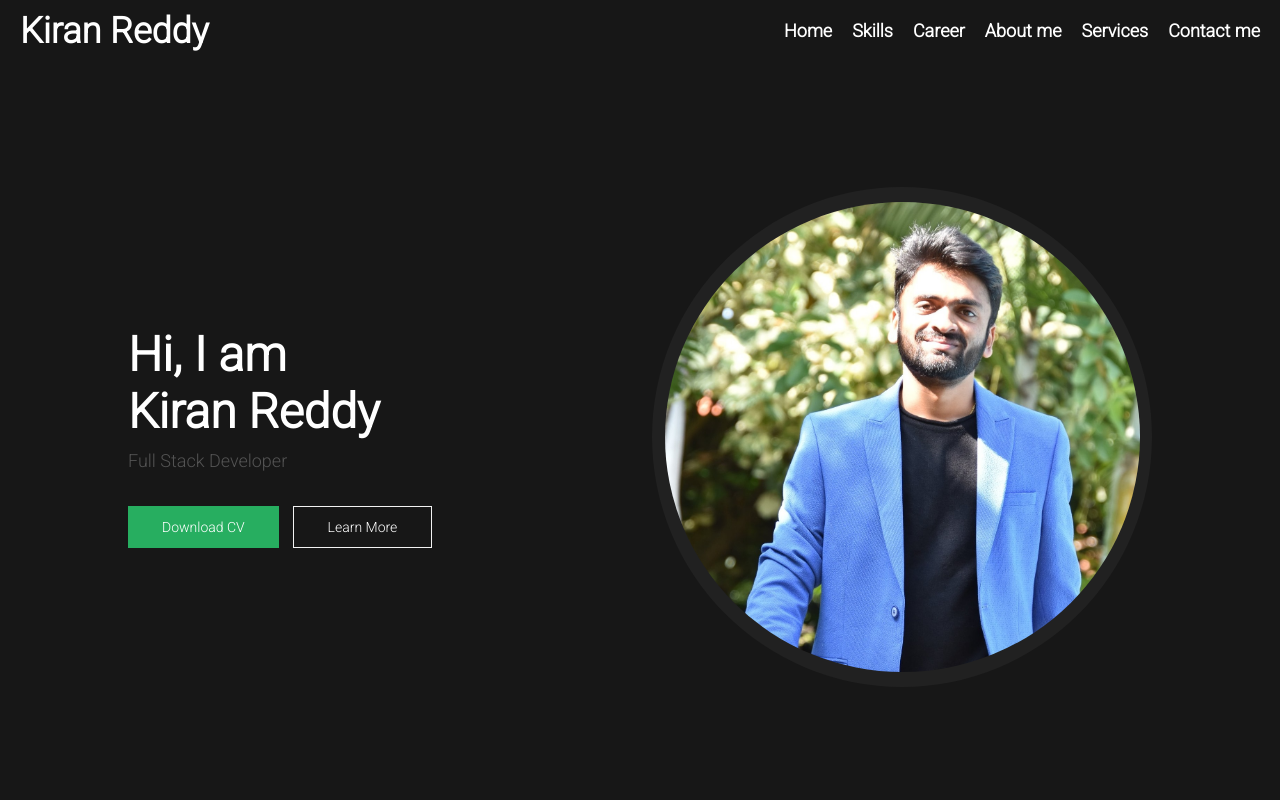
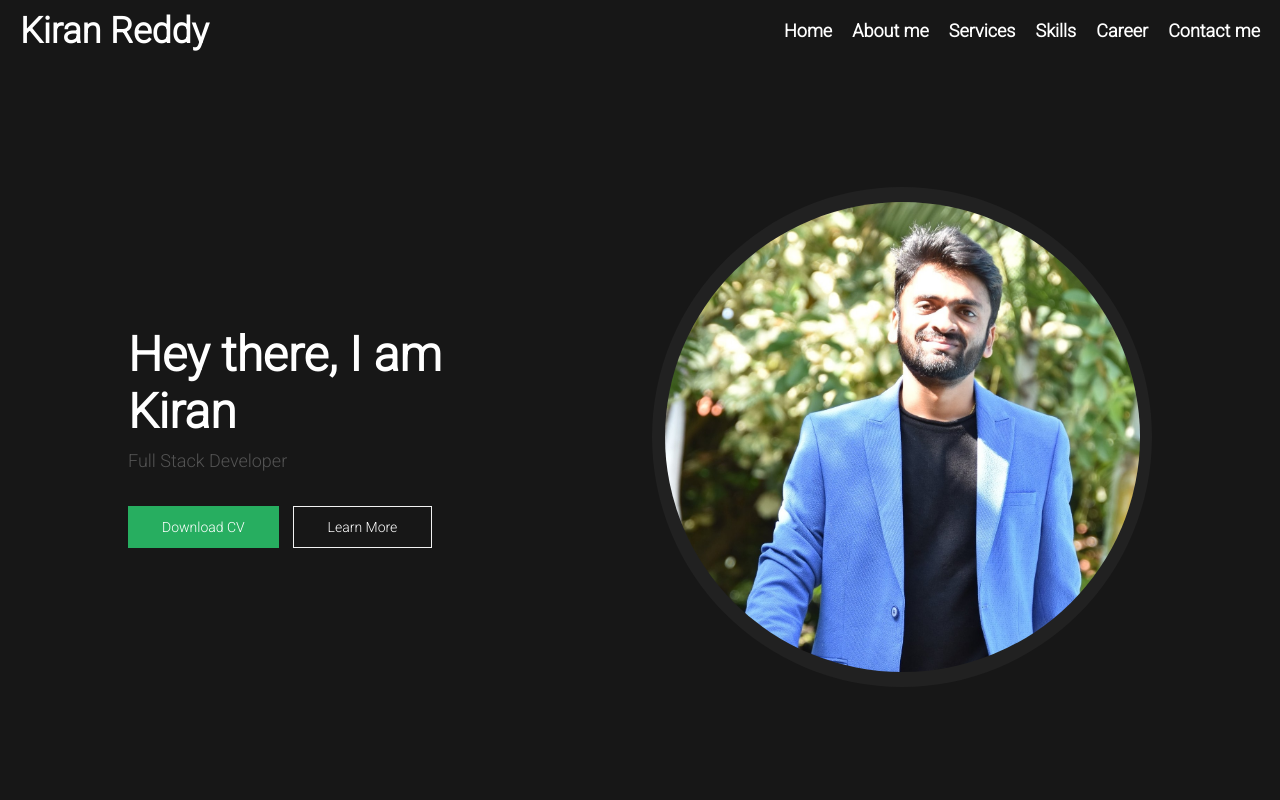
Before and after one commit to kiranhpe/portfolio, a website: page index.html in a window 1280 px wide. Shown: the top 800 px of the page. Drawn offline with Linux system fonts and the light colour scheme.

Commit message:
menu order change

```diff
--- a/index.html
+++ b/index.html
@@ -23,11 +23,11 @@
             </div>
             <div class="menu" id="menu">
                 <ul>
-                    <li><a href="#home">Home</a></li>
+                    <li><a href="#">Home</a></li>
+                    <li><a href="#about">About me</a></li>
+                    <li><a href="#services">Services</a></li>
                     <li><a href="#skills">Skills</a></li>
                     <li><a href="#career">Career</a></li>
-                    <li><a href="#about">About me</a></li>
-                    <li><a href="#services">Services</a></li>
                     <li><a href="#contact">Contact me</a></li>
                 </ul>
             </div>
@@ -35,8 +35,8 @@
         <div class="main">
             <div class="intro">
                 <div class="my-self">
-                    <p class="me">Hi, I am</p>
-                    <p class="me">Kiran Reddy</p>
+                    <p class="me">Hey there, I am</p>
+                    <p class="me">Kiran</p>
                     <p class="role">Full Stack Developer</p>
                     <div class="actions">
                         <a href="./assets/pdf/CV_Kiran_N.pdf" download=""><button class="btn primary">Download
```
